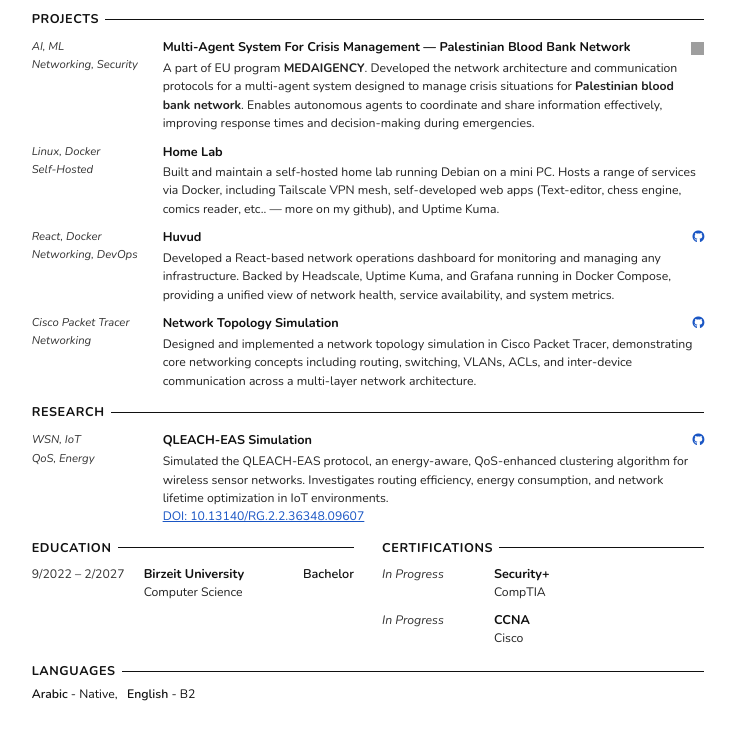
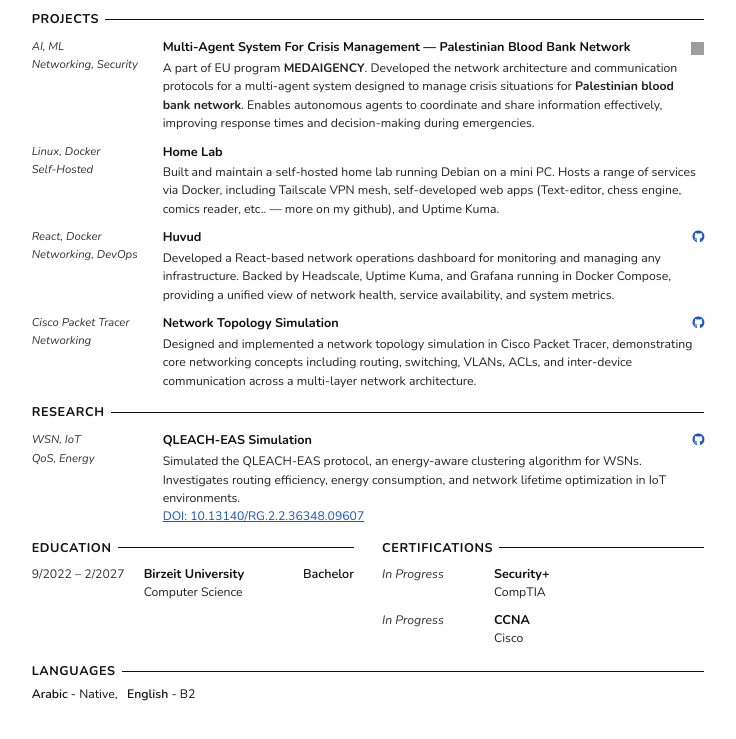
Before and after one commit to altaweelmustafa/altaweelmustafa.github.io, a plain HTML site: page CV/index.html in a window 1280 px wide. Shown: the part 488-1227 px from the top of the page, without its empty margins (272-1008 px from the left). Drawn offline with nearby package versions, Linux system fonts and the light colour scheme; grey boxes are pictures that could not be loaded.

Commit message:
Simplify project description for QLEACH-EAS
Updated project description for QLEACH-EAS simulation to simplify language.

```diff
--- a/CV/index.html
+++ b/CV/index.html
@@ -305,7 +305,7 @@
             <a class="proj-link" href="https://github.com/altaweelmustafa/QLEACH-EAS-Simulation" target="_blank"><i class="fa-brands fa-github"></i></a>
           </div>
           <p class="proj-desc">
-            Simulated the QLEACH-EAS protocol, an energy-aware, QoS-enhanced clustering algorithm for wireless sensor networks. Investigates routing efficiency, energy consumption, and network lifetime optimization in IoT environments.
+            Simulated the QLEACH-EAS protocol, an energy-aware clustering algorithm for WSNs. Investigates routing efficiency, energy consumption, and network lifetime optimization in IoT environments.
             <br />
             <a href="https://www.researchgate.net/publication/404703410_QLEACH-EAS_A_Q-Learning_Based_Energy-Aware_Secure_Clustering_Protocol_for_Wireless_Sensor_Networks" target="_blank" style="color:#1a56c4;">DOI: 10.13140/RG.2.2.36348.09607</a>
           </p>
```
